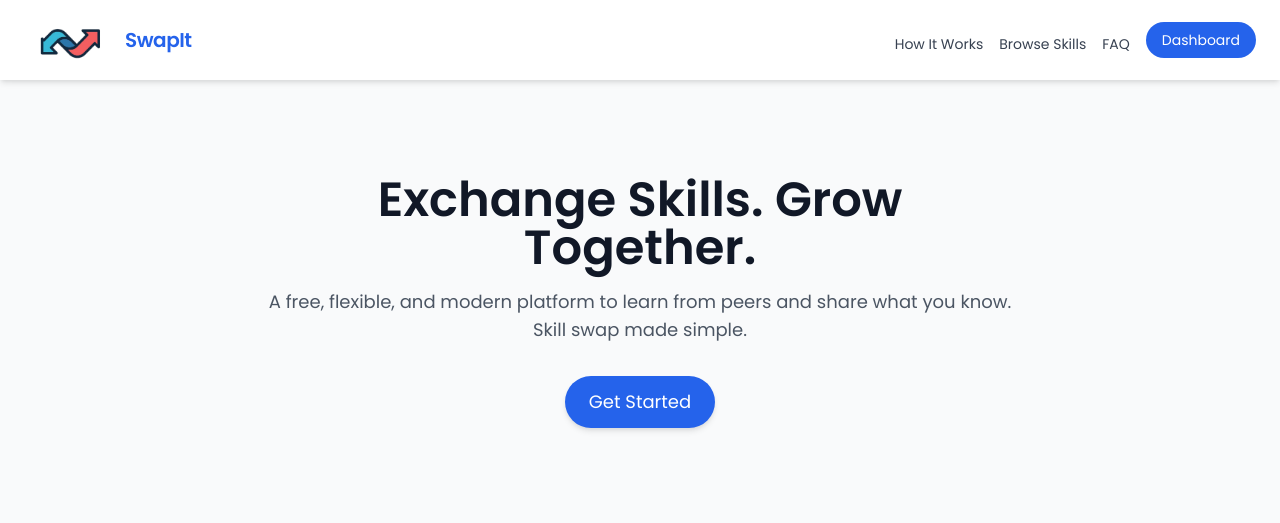
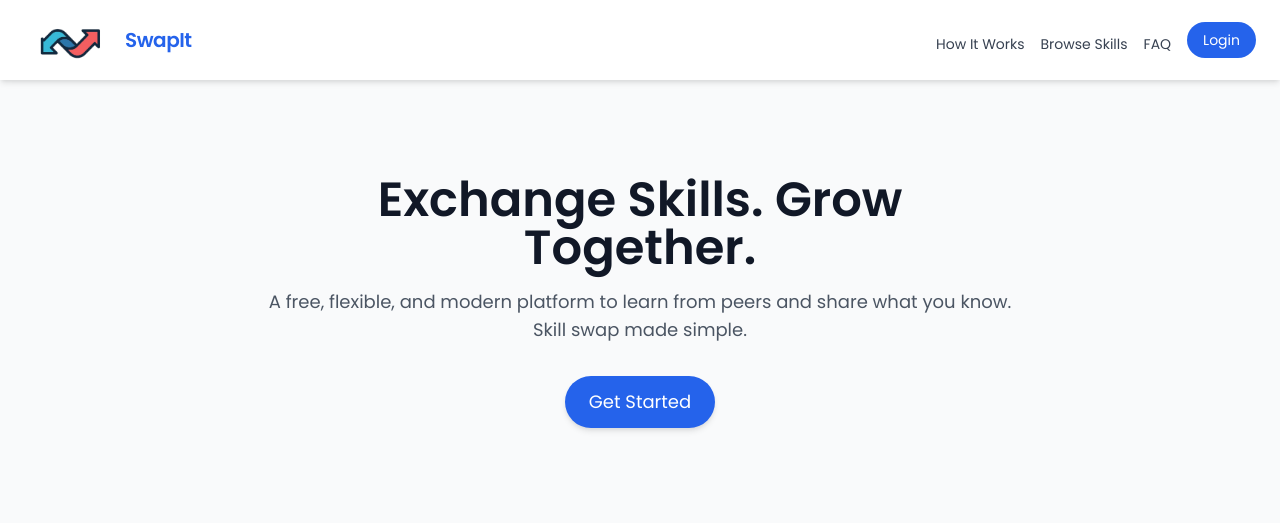
Before and after one commit to appalla-karthik/Skillswap, a Django app: template skillswap_project/skillswap_APP/templates/landing_page.html in a window 1280 px wide. Shown: the top 523 px of the page. Run offline with Django 3.2, Linux system fonts and the light colour scheme; the template is opened without the code that fills it, so the values that code supplies are empty; some libraries are stand-ins or nearby versions.

Commit message:
Update landing_page.html

```diff
--- a/skillswap_project/skillswap_APP/templates/landing_page.html
+++ b/skillswap_project/skillswap_APP/templates/landing_page.html
@@ -28,7 +28,7 @@
 <!--       {# <a href="{% url 'login' %}" class="bg-blue-600 text-white px-4 py-2 rounded-full hover:bg-blue-700 transition">Login</a> #} -->
 
       <!-- New Dashboard Link -->
-      <a href="{% url 'dashboard' %}" class="bg-blue-600 text-white px-4 py-2 rounded-full hover:bg-blue-700 transition">Dashboard</a>
+    <a href="{% url 'login' %}" class="bg-blue-600 text-white px-4 py-2 rounded-full hover:bg-blue-700 transition">Login</a>
     </div>
   </nav>
 
```
